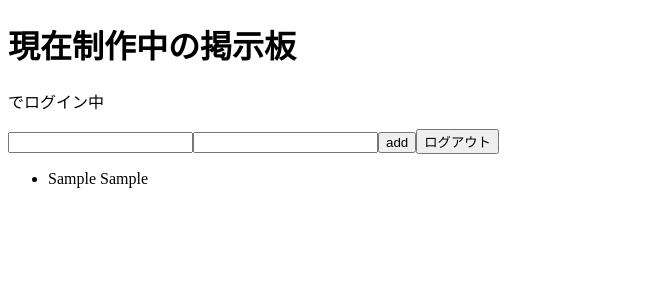
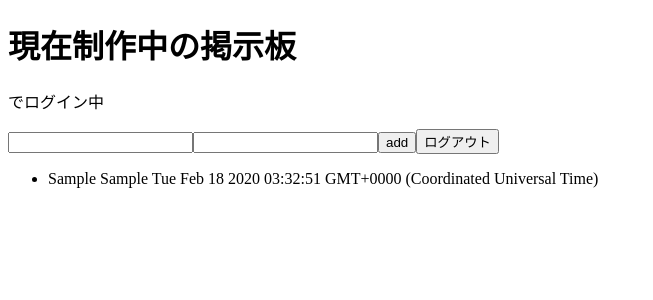
Before and after one commit to shou-kato/bbs_nuxt, a Nuxt app: page /protected in a window 1280 px wide. Both pictures are taken after typing "Sample", "Sample" into the empty fields and a click on the button "add". Shown: the top 300 px of the page, without its empty margins (0-653 px from the left). Built offline with nearby package versions, Linux system fonts and the light colour scheme; no server answers; the database is empty.

Commit message:
apikey  変更

```diff
--- a/pages/protected/index.vue
+++ b/pages/protected/index.vue
@@ -9,7 +9,7 @@
     <ul>
       <li v-for="messageSorted in messagesSorted" :key="messageSorted.id">
         {{ messageSorted.title }} {{ messageSorted.body }}
-        {{ messageSorted.user }}
+        {{ messageSorted.user }} {{ messageSorted.time }}
       </li>
     </ul>
   </div>
@@ -87,7 +87,7 @@ export default {
       console.log(querySnapshot)
       querySnapshot.docs.forEach((e) => {
         const data = e.data()
-        data.time = data.time.toDate()
+        console.log(data.time.toDate())
         this.messages.push(data)
       })
     },
```
